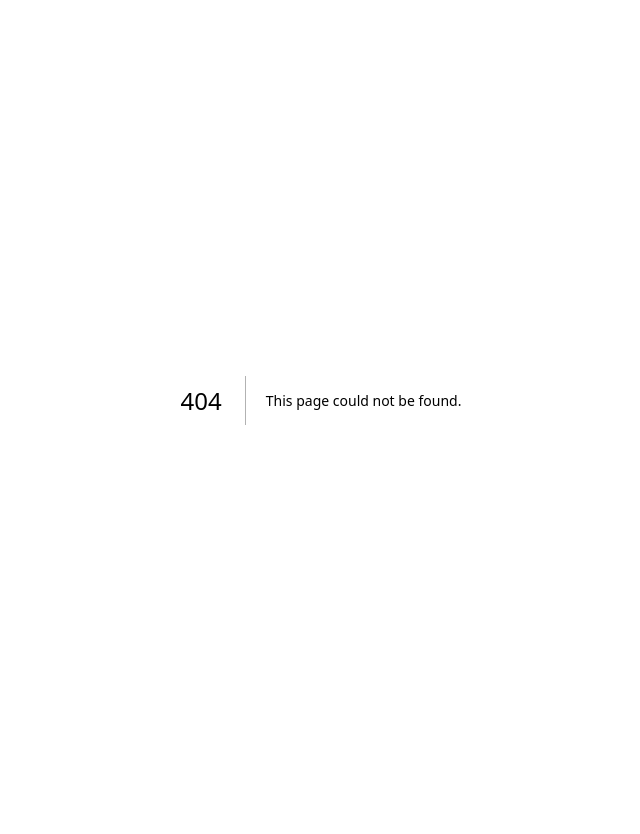
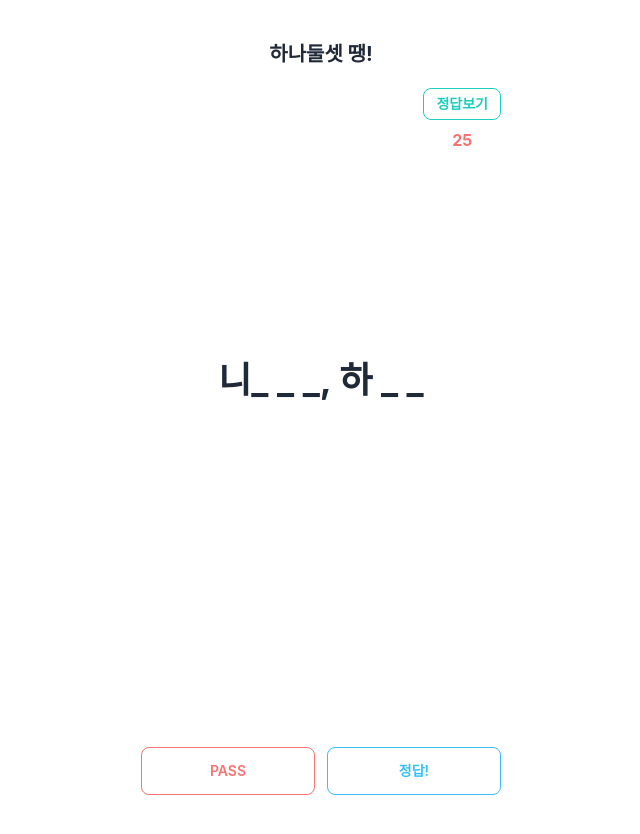
Before and after one commit to one-two-three-DDaeng/one-two-three-DDaeng-fe, a Next.js app: page /movies/blank in a window 1280 px wide. Before the commit this address had no page. Shown: the whole page, without its empty margins (319-959 px from the left). Before the commit the page ends 800 px from the top, so only its background shows below. Built offline with nearby package versions, Linux system fonts and the light colour scheme.

Commit message:
feat: 영화 명대사 빈칸 맞추기 페이지 퍼블
- 스케치북 버전 퍼블 완료
- 타이머 설정 페이지 퍼블 완료
- 빈칸 버전 퍼블 완료

```diff
--- a/package.json
+++ b/package.json
@@ -9,6 +9,8 @@
     "lint": "next lint"
   },
   "dependencies": {
+    "@headlessui/react": "^1.7.17",
+    "eslint-plugin-react-hooks": "^5.0.0-canary-09fbee89d-20231013",
     "next": "13.5.4",
     "react": "^18",
     "react-dom": "^18"
--- /dev/null
+++ b/src/app/_components/Modal.tsx
@@ -0,0 +1,81 @@
+import { Dialog, Transition } from '@headlessui/react';
+import { Fragment, useState } from 'react';
+
+export default function Modal({ children }: { children: React.ReactNode }) {
+    let [isOpen, setIsOpen] = useState(false);
+
+    function closeModal() {
+        setIsOpen(false);
+    }
+
+    function openModal() {
+        setIsOpen(true);
+    }
+
+    return (
+        <>
+            <div className="inset-0 flex items-center justify-center">
+                <button
+                    type="button"
+                    onClick={openModal}
+                    className="btn btn-sm btn-outline btn-accent  focus:outline-none focus-visible:ring-2 focus-visible:ring-white focus-visible:ring-opacity-75"
+                >
+                    {children}
+                </button>
+            </div>
+
+            <Transition appear show={isOpen} as={Fragment}>
+                <Dialog as="div" className="relative z-10" onClose={closeModal}>
+                    <Transition.Child
+                        as={Fragment}
+                        enter="ease-out duration-300"
+                        enterFrom="opacity-0"
+                        enterTo="opacity-100"
+                        leave="ease-in duration-200"
+                        leaveFrom="opacity-100"
+                        leaveTo="opacity-0"
+                    >
+                        <div className="fixed inset-0 bg-black bg-opacity-25" />
+                    </Transition.Child>
+
+                    <div className="fixed inset-0 overflow-y-auto">
+                        <div className="flex min-h-full items-center justify-center p-4 text-center">
+                            <Transition.Child
+                                as={Fragment}
+                                enter="ease-out duration-300"
+                                enterFrom="opacity-0 scale-95"
+                                enterTo="opacity-100 scale-100"
+                                leave="ease-in duration-200"
+                                leaveFrom="opacity-100 scale-100"
+                                leaveTo="opacity-0 scale-95"
+                            >
+                                <Dialog.Panel className="w-full text-center max-w-md transform overflow-hidden rounded-2xl bg-white p-6  align-middle shadow-xl transition-all">
+                                    <Dialog.Title
+                                        as="h3"
+                                        className="text-lg font-bold leading-6 text-gray-900"
+                                    >
+                                        친구
+                                    </Dialog.Title>
+                                    {/* <div className="mt-2">
+                                        <p className="text-sm text-gray-500">
+                                            body
+                                        </p>
+                                    </div> */}
+
+                                    <div className="mt-4">
+                                        <div
+                                            className="btn btn-accent flex-1 w-full"
+                                            onClick={closeModal}
+                                        >
+                                            확인
+                                        </div>
+                                    </div>
+                                </Dialog.Panel>
+                            </Transition.Child>
+                        </div>
+                    </div>
+                </Dialog>
+            </Transition>
+        </>
+    );
+}
--- a/src/app/layout.tsx
+++ b/src/app/layout.tsx
@@ -1,22 +1,19 @@
-import './globals.css'
-import type { Metadata } from 'next'
-import { Inter } from 'next/font/google'
-
-const inter = Inter({ subsets: ['latin'] })
+import './globals.css';
+import type { Metadata } from 'next';
 
 export const metadata: Metadata = {
     title: 'Create Next App',
     description: 'Generated by create next app',
-}
+};
 
 export default function RootLayout({
     children,
 }: {
-  children: React.ReactNode
+    children: React.ReactNode;
 }) {
     return (
         <html lang="en">
-      <body className={inter.className}>{children}</body>
+            <body>{children}</body>
         </html>
-  )
+    );
 }
--- /dev/null
+++ b/src/app/movies/blank/page.tsx
@@ -0,0 +1,63 @@
+'use client';
+
+import Modal from '@/app/_components/Modal';
+import { useEffect, useState } from 'react';
+
+export default function MoviesBlank() {
+    const [timer, setTimer] = useState(30);
+    const [text, setText] = useState('니 _ _ _, _ _ _');
+
+    useEffect(() => {
+        let timeoutTimer = setTimeout(() => {
+            setTimer((timer) => timer - 1);
+        }, 1000);
+
+        // 0초가 되면 타이머가 멈춘다.
+        if (timer <= 0) {
+            return clearTimeout(timeoutTimer);
+        }
+
+        // 5초 경과
+        if (timer <= 10) {
+            setText('니_ 가 라, 하 와 _');
+        } else if (timer <= 15) {
+            setText('니_ _ 라, 하 와 _');
+        } else if (timer <= 20) {
+            setText('니_ _ 라, 하 _ _');
+        } else if (timer <= 25) {
+            setText('니_ _ _, 하 _ _');
+        }
+
+        // 컴포넌트가 사라질 때 타이머를 없앤다
+        return () => {
+            clearTimeout(timeoutTimer);
+        };
+    }, [timer]);
+
+    return (
+        <div className="max-w-[360px] mx-auto py-10">
+            <div className="text-center font-bold text-xl">하나둘셋 땡!</div>
+            <div className="w-fit ml-auto mt-5">
+                <Modal>정답보기</Modal>
+                <div className="mt-2 w-fit mx-auto font-bold text-error">
+                    {timer}
+                </div>
+            </div>
+
+            {/* 명대사 */}
+            <div className="mt-52 mx-auto w-fit font-bold text-4xl">{text}</div>
+            <div className="h-8 mt-10">
+                {timer <= 5 && (
+                    <div className="font-bold w-fit mx-auto text-2xl">
+                        [ 영화 제목 : <span className="text-error">친구</span> ]
+                    </div>
+                )}
+            </div>
+            {/* 정답 보기 버튼 */}
+            <div className="mx-auto mt-[17.2rem] flex gap-3">
+                <div className="btn btn-outline btn-error flex-1">PASS</div>
+                <div className="btn btn-outline btn-info flex-1">정답!</div>
+            </div>
+        </div>
+    );
+}
--- a/src/app/page.tsx
+++ b/src/app/page.tsx
@@ -26,11 +26,11 @@ export default function Home() {
 
         <div className="card bg-base-100 shadow-xl my-5">
           <div className="card-body">
-            <h2 className="card-title">영화 제목 맞추기</h2>
+            <h2 className="card-title">영화 명대사 빈칸 맞추기</h2>
             <div className="card-actions justify-end">
               <button
                 className="btn btn-error btn-outline btn-sm text-xs "
-                onClick={() => router.push("/timer")}
+                onClick={() => router.push("/movies/blank")}
               >
                 Start
               </button>
```
Also changed, not shown: .eslintrc.json, 2 other files (tests, documents, lock files or other folders). Lines whose indentation alone changed are shown as unchanged.
